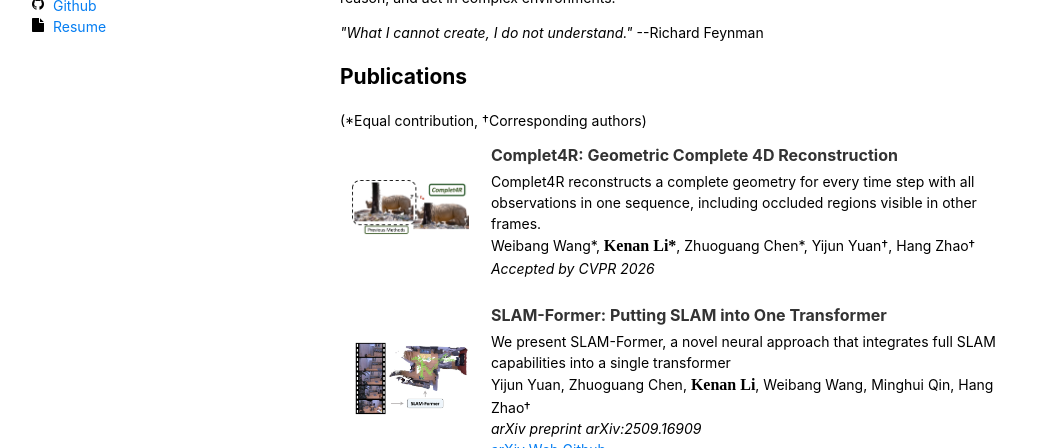
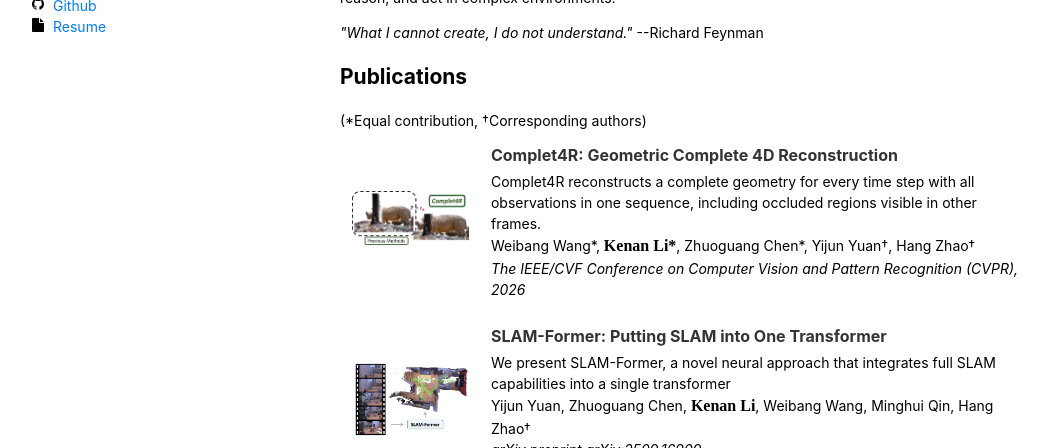
Before and after one commit to ConnorKevin/ConnorKevin.github.io, a Jekyll site: the page index.html, which Jekyll copies as it is, in a window 1280 px wide and 900 px high, scrolled down 365 px, cut to the strip 0-448 px from the top of the window. Shown: the whole strip, without its empty margins (113-1161 px from the left). Built offline with Jekyll 4.4.1, drawn with Linux system fonts in a browser that asks for light colours.

Commit message:
Update index.html

```diff
--- a/index.html
+++ b/index.html
@@ -160,7 +160,7 @@
 			   <a style="color : #000000;">Zhuoguang Chen*</a>,
 			   <a style="color : #000000;">Yijun Yuan†</a>,
 			   <a style="color : #000000;">Hang Zhao†</a><br/>
-			   <i> Accepted by CVPR 2026 </i><br/>
+			   <i> The IEEE/CVF Conference on Computer Vision and Pattern Recognition (CVPR), 2026 </i><br/>
 			   </td>
 			   </tr>
 			   </table>
```
